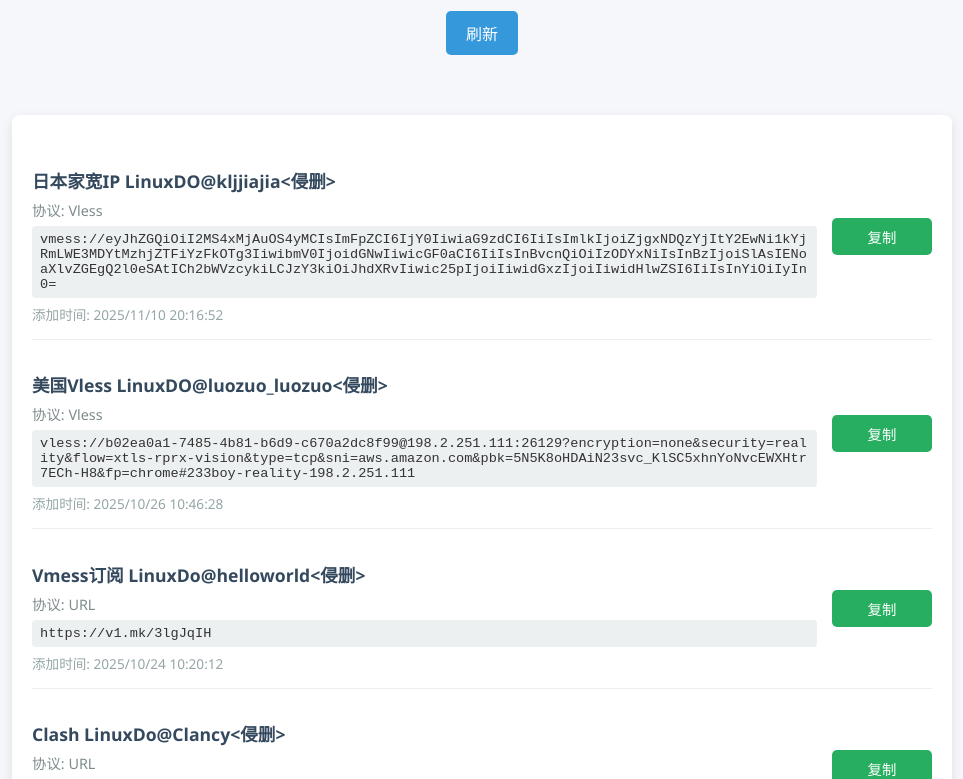
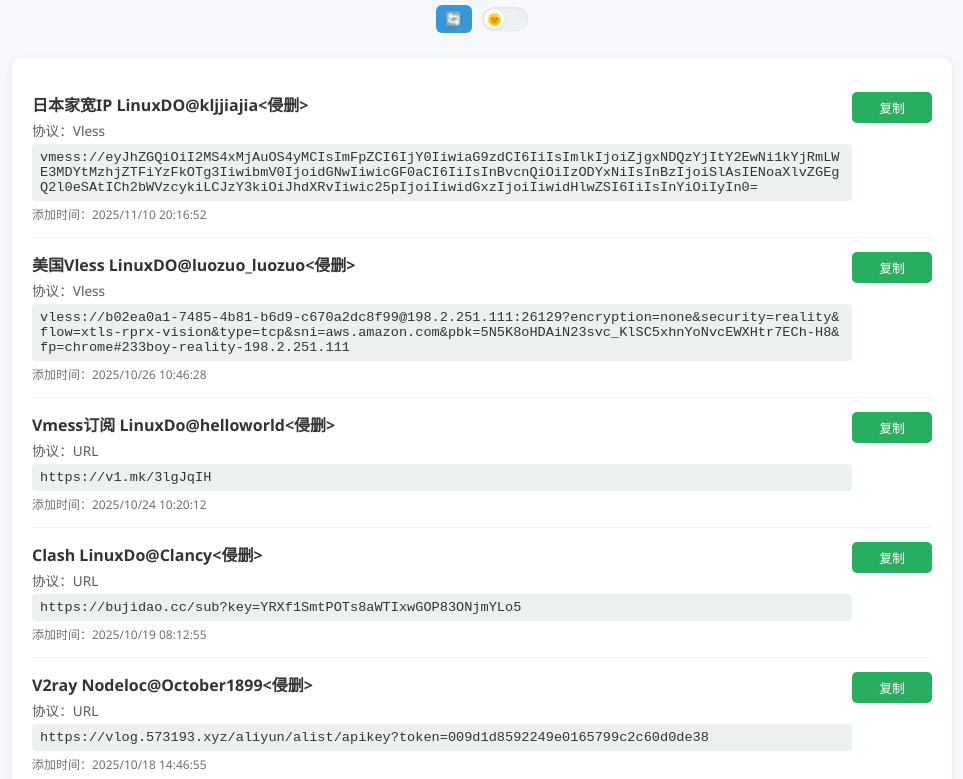
Before and after one commit to K1314047/jiedian, a plain HTML site: page index.html in a window 1280 px wide. Shown: the part 91-870 px from the top of the page, without its empty margins (158-1121 px from the left). Drawn offline with Linux system fonts and the light colour scheme.

Commit message:
你的提交信息

```diff
--- a/index.html
+++ b/index.html
@@ -5,203 +5,289 @@
   <meta name="viewport" content="width=device-width, initial-scale=1" />
   <title>G.Ark 节点列表</title>
   <style>
+    :root {
+      --bg-color: #f5f7fa;
+      --text-color: #333;
+      --card-bg: #fff;
+      --link-bg: #ecf0f1;
+      --btn-bg: #3498db;
+      --copy-bg: #27ae60;
+      --shadow: rgba(0,0,0,0.08);
+    }
+
+    body.dark {
+      --bg-color: #1e1e2f;
+      --text-color: #eee;
+      --card-bg: #2b2b3b;
+      --link-bg: #3b3b4b;
+      --btn-bg: #6a5acd;
+      --copy-bg: #27ae60;
+      --shadow: rgba(0,0,0,0.3);
+    }
+
     body {
       font-family: "Segoe UI", Tahoma, Geneva, Verdana, sans-serif;
-      background-color: #f5f7fa;
+      background-color: var(--bg-color);
+      color: var(--text-color);
       margin: 0;
       padding: 20px;
-      color: #333;
+      transition: background-color 0.3s ease, color 0.3s ease;
     }
+
     header {
       text-align: center;
-      margin-bottom: 30px;
+      margin-bottom: 25px;
     }
+
     header h1 {
       margin: 0;
-      font-size: 2rem;
-      color: #2c3e50;
+      font-size: 1.8rem;
     }
+
     header p {
-      margin: 5px 0 0;
-      color: #666;
-      font-size: 1rem;
+      margin: 6px 0;
+      font-size: 0.9rem;
+      opacity: 0.8;
     }
+
+    /* === 顶部按钮区域 === */
+    .top-buttons {
+      display: flex;
+      justify-content: center;
+      align-items: center;
+      gap: 10px;
+      margin-top: 10px;
+    }
+
+    /* 刷新按钮：小圆角极简风 */
     #refresh-btn {
-      display: inline-block;
-      margin: 10px auto 30px;
-      padding: 10px 20px;
-      background-color: #3498db;
+      border: none;
+      background-color: var(--btn-bg);
       color: white;
-      border: none;
-      border-radius: 5px;
+      border-radius: 6px;
+      padding: 6px 10px;
       cursor: pointer;
-      font-size: 1rem;
-      transition: background-color 0.3s ease;
+      font-size: 0.85rem;
+      transition: background-color 0.3s ease, transform 0.15s ease;
     }
     #refresh-btn:hover {
-      background-color: #2980b9;
+      transform: scale(1.05);
     }
+
+    /* === 夜间模式开关按钮 === */
+    .switch {
+      position: relative;
+      width: 46px;
+      height: 24px;
+      background: var(--link-bg);
+      border-radius: 24px;
+      cursor: pointer;
+      transition: background 0.3s ease;
+      box-shadow: inset 0 1px 3px var(--shadow);
+    }
+    .switch::after {
+      content: "🌞";
+      position: absolute;
+      top: 2px;
+      left: 2px;
+      width: 20px;
+      height: 20px;
+      display: flex;
+      align-items: center;
+      justify-content: center;
+      background: var(--card-bg);
+      border-radius: 50%;
+      font-size: 0.8rem;
+      transition: all 0.3s ease;
+      box-shadow: 0 1px 2px var(--shadow);
+    }
+    body.dark .switch {
+      background: #4c4c6a;
+    }
+    body.dark .switch::after {
+      content: "🌙";
+      transform: translateX(22px);
+    }
+
+    /* === 节点列表 === */
     .node-list {
       max-width: 900px;
       margin: 0 auto;
-      background: white;
-      border-radius: 8px;
-      box-shadow: 0 4px 12px rgba(0,0,0,0.1);
+      background: var(--card-bg);
+      border-radius: 10px;
+      box-shadow: 0 3px 10px var(--shadow);
       padding: 20px;
+      transition: background-color 0.3s ease;
     }
+
     .node-item {
-      border-bottom: 1px solid #eee;
-      padding: 15px 0;
+      border-bottom: 1px solid rgba(0,0,0,0.05);
+      padding: 14px 0;
       display: flex;
       flex-wrap: wrap;
-      align-items: center;
+      align-items: flex-start;
+      justify-content: space-between;
     }
     .node-item:last-child {
       border-bottom: none;
     }
+
     .node-info {
       flex: 1 1 70%;
       min-width: 250px;
     }
+
     .node-title {
       font-weight: 600;
-      font-size: 1.1rem;
-      margin-bottom: 6px;
-      color: #34495e;
+      font-size: 1rem;
+      margin-bottom: 4px;
     }
+
     .node-protocol {
-      font-size: 0.9rem;
-      color: #7f8c8d;
-      margin-bottom: 6px;
+      font-size: 0.85rem;
+      opacity: 0.8;
+      margin-bottom: 4px;
     }
+
     .node-link {
       font-family: monospace;
       font-size: 0.85rem;
       word-break: break-all;
-      background: #ecf0f1;
+      background: var(--link-bg);
       padding: 6px 8px;
       border-radius: 4px;
-      margin-bottom: 6px;
+      margin-bottom: 4px;
       user-select: text;
     }
+
     .node-meta {
-      font-size: 0.85rem;
-      color: #95a5a6;
+      font-size: 0.75rem;
+      opacity: 0.7;
     }
+
     .copy-btn {
-      flex: 0 0 100px;
-      background-color: #27ae60;
+      flex: 0 0 80px;
+      background-color: var(--copy-bg);
+      border: none;
       color: white;
-      border: none;
       border-radius: 5px;
-      padding: 8px 12px;
+      padding: 6px 10px;
+      font-size: 0.8rem;
       cursor: pointer;
-      font-size: 0.9rem;
-      transition: background-color 0.3s ease;
-      margin-left: 15px;
-      white-space: nowrap;
+      transition: transform 0.15s ease;
     }
     .copy-btn:hover {
-      background-color: #1e8449;
+      transform: scale(1.05);
     }
+
     @media (max-width: 600px) {
       .node-item {
         flex-direction: column;
-        align-items: flex-start;
       }
       .copy-btn {
-        margin-left: 0;
-        margin-top: 8px;
         width: 100%;
+        margin-top: 6px;
       }
+    }
+
+    .fade {
+      animation: fadeIn 0.5s ease-in-out;
+    }
+
+    @keyframes fadeIn {
+      from {opacity: 0;}
+      to {opacity: 1;}
     }
   </style>
 </head>
 <body>
   <header>
     <h1>G.Ark</h1>
-    <p>不定时更新 节点投稿: <a href="mailto:1314047@Gmail.com">1314047@Gmail.com</a></p>
-    <button id="refresh-btn" title="刷新页面">刷新</button>
+    <p>不定时更新 · 投稿邮箱: <a href="mailto:1314047@gmail.com">1314047@gmail.com</a></p>
+    <div class="top-buttons">
+      <button id="refresh-btn">🔄</button>
+      <div id="theme-switch" class="switch" title="切换明暗模式"></div>
+    </div>
   </header>
 
-  <section class="node-list" aria-label="节点列表">
-    <!-- 节点条目将由 JS 动态生成 -->
+  <section class="node-list fade" aria-label="节点列表">
+    <p style="text-align:center;opacity:0.7;">正在加载节点列表...</p>
   </section>
 
   <script>
     const nodeListEl = document.querySelector('.node-list');
+    const refreshBtn = document.getElementById('refresh-btn');
+    const themeSwitch = document.getElementById('theme-switch');
 
+    // === 创建节点卡片 ===
     function createNodeItem(node) {
       const item = document.createElement('article');
       item.className = 'node-item';
 
       const info = document.createElement('div');
       info.className = 'node-info';
-
-      const title = document.createElement('h3');
-      title.className = 'node-title';
-      title.textContent = node.title;
-      info.appendChild(title);
-
-      const protocol = document.createElement('div');
-      protocol.className = 'node-protocol';
-      protocol.textContent = `协议: ${node.protocol}`;
-      info.appendChild(protocol);
-
-      const link = document.createElement('div');
-      link.className = 'node-link';
-      link.textContent = node.link;
-      info.appendChild(link);
-
-      const meta = document.createElement('div');
-      meta.className = 'node-meta';
-      meta.textContent = `添加时间: ${node.added}`;
-      info.appendChild(meta);
+      info.innerHTML = `
+        <div class="node-title">${node.title}</div>
+        <div class="node-protocol">协议：${node.protocol}</div>
+        <div class="node-link">${node.link}</div>
+        <div class="node-meta">添加时间：${node.added}</div>
+      `;
 
       const copyBtn = document.createElement('button');
       copyBtn.className = 'copy-btn';
       copyBtn.textContent = '复制';
-      copyBtn.setAttribute('aria-label', `复制节点链接: ${node.title}`);
       copyBtn.addEventListener('click', () => {
-        navigator.clipboard.writeText(node.link).then(() => {
-          copyBtn.textContent = '已复制';
-          setTimeout(() => {
-            copyBtn.textContent = '复制';
-          }, 1500);
-        }).catch(() => {
-          alert('复制失败，请手动复制');
-        });
+        navigator.clipboard.writeText(node.link)
+          .then(() => {
+            copyBtn.textContent = '✅ 已复制';
+            setTimeout(() => copyBtn.textContent = '复制', 1500);
+          })
+          .catch(() => alert('复制失败，请手动复制'));
       });
 
       item.appendChild(info);
       item.appendChild(copyBtn);
-
       return item;
     }
 
+    // === 渲染节点 ===
     function renderNodes(nodes) {
       nodeListEl.innerHTML = '';
-      nodes.forEach(node => {
-        nodeListEl.appendChild(createNodeItem(node));
-      });
+      nodes.forEach(node => nodeListEl.appendChild(createNodeItem(node)));
+      nodeListEl.classList.add('fade');
     }
 
+    // === 加载 JSON 数据 ===
     async function loadNodes() {
+      nodeListEl.innerHTML = '<p style="text-align:center;opacity:0.7;">正在加载中...</p>';
       try {
-        const response = await fetch('nodes.json');
-        if (!response.ok) throw new Error('网络错误，加载节点失败');
-        const nodes = await response.json();
+        const res = await fetch('nodes.json?_t=' + Date.now());
+        if (!res.ok) throw new Error('加载失败');
+        const nodes = await res.json();
         renderNodes(nodes);
-      } catch (error) {
-        nodeListEl.innerHTML = `<p style="color:red; text-align:center;">加载节点失败：${error.message}</p>`;
+      } catch (e) {
+        nodeListEl.innerHTML = `<p style="color:red;text-align:center;">加载节点失败：${e.message}</p>`;
       }
     }
 
-    document.getElementById('refresh-btn').addEventListener('click', () => {
-      loadNodes();
+    // === 刷新按钮 ===
+    refreshBtn.addEventListener('click', async () => {
+      refreshBtn.textContent = '⏳';
+      await loadNodes();
+      setTimeout(() => refreshBtn.textContent = '🔄', 500);
     });
 
-    // 页面加载时初始化
+    // === 主题切换 ===
+    const savedTheme = localStorage.getItem('theme');
+    if (savedTheme === 'dark') document.body.classList.add('dark');
+
+    themeSwitch.addEventListener('click', () => {
+      document.body.classList.toggle('dark');
+      const isDark = document.body.classList.contains('dark');
+      localStorage.setItem('theme', isDark ? 'dark' : 'light');
+    });
+
+    // === 初始化 ===
     loadNodes();
   </script>
 </body>
```
